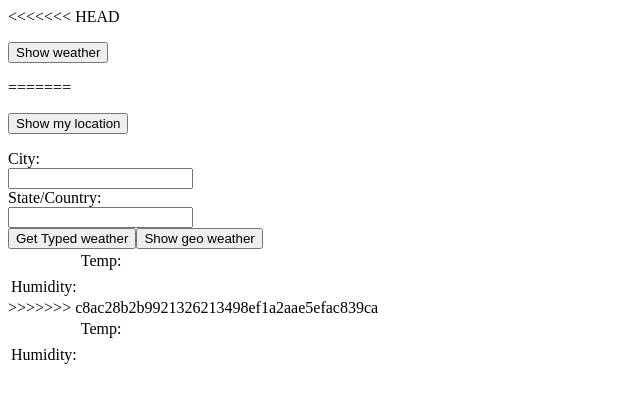
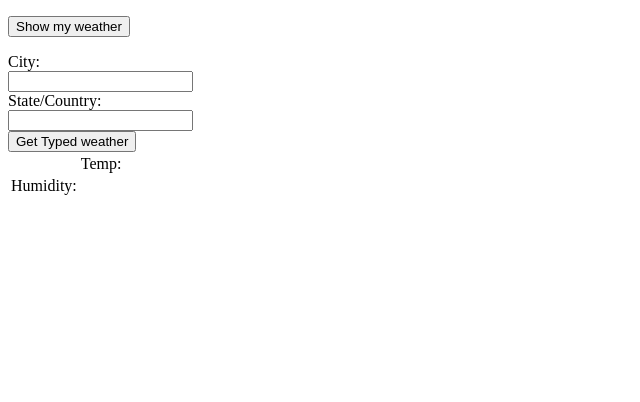
Before and after one commit to Psychoneironaut/WeatherApp, a plain HTML site: page index.html in a window 1280 px wide. Shown: the whole page, without its empty margins (0-640 px from the left). Drawn offline with Linux system fonts and the light colour scheme.

Commit message:
merge changes and geo onload

```diff
--- a/index.html
+++ b/index.html
@@ -7,35 +7,20 @@
 </head>
 
 <body>
-<<<<<<< HEAD
     <p></p>
     <p class="weather">
-        <button onclick="getWeather()">Show weather</button>
+        <button onclick="getWeather()">Show my weather</button>
     </p>
     <div id="out"></div>
     <table>
         <tr>
-        <td>
-          <span id="conditionTd"></span>
-        </td>
-        <td>
-          Temp:
-            <span id="currentTemp"></span>
-        </td>
+            <td> <span id="conditionTd"></span> </td>
+            <td> Temp: <span id="currentTemp"></span> </td>
         </tr>
         <tr>
-        <td></td>
+            <td> Humidity: <span id="humidityTd"></span> </td>
         </tr>
-      <tr>
-        <td>
-          Humidity:
-            <span id="humidityTd"></span>
-        </td>
-      </tr>
-=======
-    <p>
-        <button onclick="geoFindMe()">Show my location</button>
-    </p>
+
         <form>
             City:
             <br>
@@ -46,25 +31,10 @@
             <input type="text" id="stateText"> </form>
         <br>
 
+        <button onclick="getTypedWeather()">Get Typed weather</button>
+        <div id="out"></div>
 
-        <button onclick="getTypedWeather()">Get Typed weather</button>
 
-        <button onclick="getWeather()">Show geo weather</button>
-
-    <div id="out"></div>
-    <table>
-        <tr>
-            <td> <span id="conditionTd"></span> </td>
-            <td> Temp: <span id="currentTemp"></span> </td>
-        </tr>
-        <tr>
-            <td></td>
-        </tr>
-        <tr>
-            <td> Humidity: <span id="humidityTd"></span> </td>
-        </tr>
->>>>>>> c8ac28b2b9921326213498ef1a2aae5efac839ca
-    </table>
         <script src="jquery-3.1.1.js" type="text/javascript"></script>
         <script src="script.js" type="text/javascript"></script>
 </body>
--- a/script.js
+++ b/script.js
@@ -13,12 +13,15 @@ function geoFindMe() {
     function success(position) {
         latitude = position.coords.latitude;
         longitude = position.coords.longitude;
+        getWeather();
     }
 
     function error() {
         output.innerHTML = "Unable to retrieve your location";
     }
     navigator.geolocation.getCurrentPosition(success, error);
+
+
 }
 
 function getTypedWeather(){
@@ -72,10 +75,6 @@ function getWeather() {
         cache: true,
         jsonpCallback: 'doWeather'
     });
-<<<<<<< HEAD
 }
 
 window.onload = geoFindMe();
-=======
-}
->>>>>>> c8ac28b2b9921326213498ef1a2aae5efac839ca
```
Lines whose indentation alone changed are shown as unchanged.
